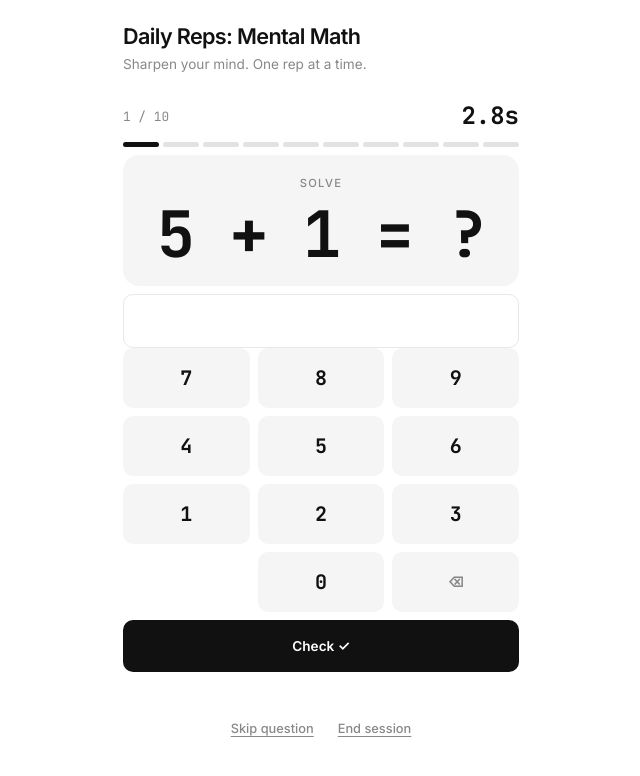
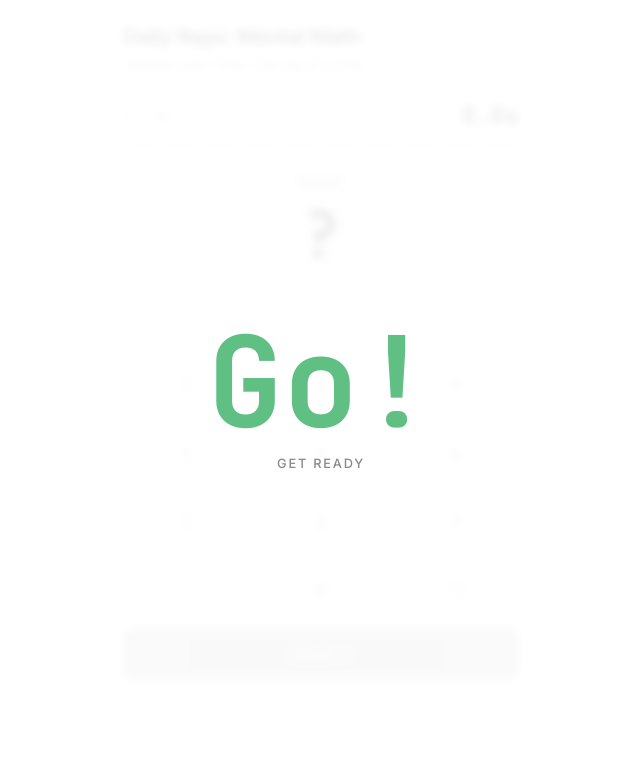
Before and after one commit to tanbeeping/mental-math, a website: page index.html in a window 1280 px wide. Both pictures are taken after a click on the button "Start 10 reps →". Shown: the whole page, without its empty margins (319-959 px from the left). Drawn offline with nearby package versions, Linux system fonts and the light colour scheme.

Commit message:
added countdown timer

```diff
--- a/index.html
+++ b/index.html
@@ -199,7 +199,7 @@
 
     .numpad-key.key-action {
       font-family: 'Inter', sans-serif;
-      font-size: 0.8rem;
+      font-size: 1.25rem;
       font-weight: 600;
       color: var(--muted);
       background: var(--surface);
@@ -325,6 +325,44 @@
     .text-link:disabled { opacity: 0.3; cursor: default; }
     .text-link.danger:hover { color: var(--wrong); }
 
+    /* ── Countdown overlay ── */
+    #countdownOverlay {
+      position: fixed;
+      inset: 0;
+      background: rgba(255, 255, 255, 0.92);
+      display: flex;
+      flex-direction: column;
+      align-items: center;
+      justify-content: center;
+      z-index: 100;
+      backdrop-filter: blur(4px);
+    }
+
+    #countdownOverlay.d-none { display: none !important; }
+
+    .countdown-num {
+      font-family: 'JetBrains Mono', monospace;
+      font-size: 7rem;
+      font-weight: 700;
+      color: var(--text);
+      line-height: 1;
+      animation: countdown-pop 0.4s ease-out;
+    }
+
+    .countdown-label {
+      font-size: 0.8rem;
+      font-weight: 500;
+      letter-spacing: 0.14em;
+      text-transform: uppercase;
+      color: var(--muted);
+      margin-top: 16px;
+    }
+
+    @keyframes countdown-pop {
+      0%   { transform: scale(1.4); opacity: 0; }
+      100% { transform: scale(1);   opacity: 1; }
+    }
+
     /* ── Breakdown container ── */
     .breakdown-box {
       border: 1px solid var(--border);
@@ -335,6 +373,12 @@
 </head>
 
 <body>
+  <!-- Countdown overlay -->
+  <div id="countdownOverlay" class="d-none">
+    <div class="countdown-num" id="countdownNum">3</div>
+    <div class="countdown-label">Get ready</div>
+  </div>
+
   <div class="container py-4" style="max-width: 420px;">
 
     <!-- Header — always visible -->
@@ -598,18 +642,55 @@
       if (e.key === 'Enter')             { submitAnswer(); return; }
     });
 
-    // ── Game flow ──────────────────────────────────────────────────────
+    // ── Countdown then start ───────────────────────────────────────────
     function startGame() {
       questions    = [];
       results      = [];
       currentQ     = 0;
-      sessionStart = Date.now();
       for (let i = 0; i < TOTAL; i++) questions.push(genQuestion(selectedLevel));
       show('gameScreen');
       hide('setupScreen');
       hide('resultsScreen');
       buildDots();
-      loadQuestion();
+      runCountdown(3, () => {
+        sessionStart = Date.now();
+        loadQuestion();
+      });
+    }
+
+    function runCountdown(from, onDone) {
+      const overlay = document.getElementById('countdownOverlay');
+      const numEl   = document.getElementById('countdownNum');
+      let count = from;
+
+      // Disable numpad during countdown
+      document.querySelectorAll('.numpad-key').forEach(k => k.disabled = true);
+      document.getElementById('skipBtn').disabled = true;
+      document.getElementById('endBtn').disabled  = true;
+
+      function tick() {
+        numEl.style.animation = 'none';
+        // Force reflow to restart animation
+        void numEl.offsetWidth;
+        numEl.style.animation = '';
+
+        if (count > 0) {
+          overlay.classList.remove('d-none');
+          numEl.textContent = count;
+          count--;
+          setTimeout(tick, 900);
+        } else {
+          numEl.textContent = 'Go!';
+          numEl.style.color = '#16a34a';
+          setTimeout(() => {
+            overlay.classList.add('d-none');
+            numEl.style.color = '';
+            onDone();
+          }, 600);
+        }
+      }
+
+      tick();
     }
 
     function loadQuestion() {
```
